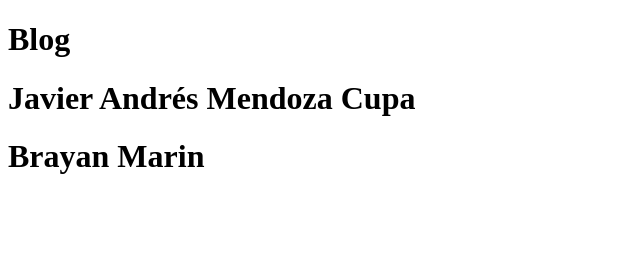
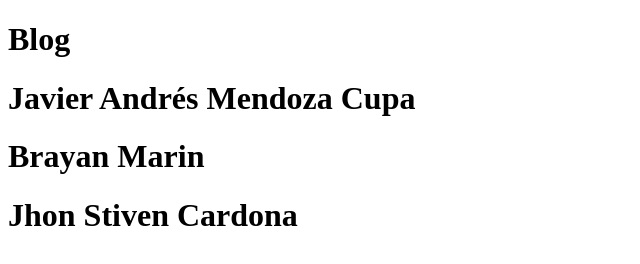
Before and after one commit to tetsudevelopment/ProyectGroup-MarketMix, a plain HTML site: page index.html in a window 1280 px wide. Shown: the whole page, without its empty margins (0-640 px from the left). Drawn offline with Linux system fonts and the light colour scheme.

Commit message:
Add name Jhon

```diff
--- a/index.html
+++ b/index.html
@@ -10,5 +10,6 @@
     <h1>Blog</h1>
     <h1>Javier Andrés Mendoza Cupa</h1>
     <h1>Brayan Marin</h1>
+    <h1>Jhon Stiven Cardona</h1>
 </body>
 </html>
```
